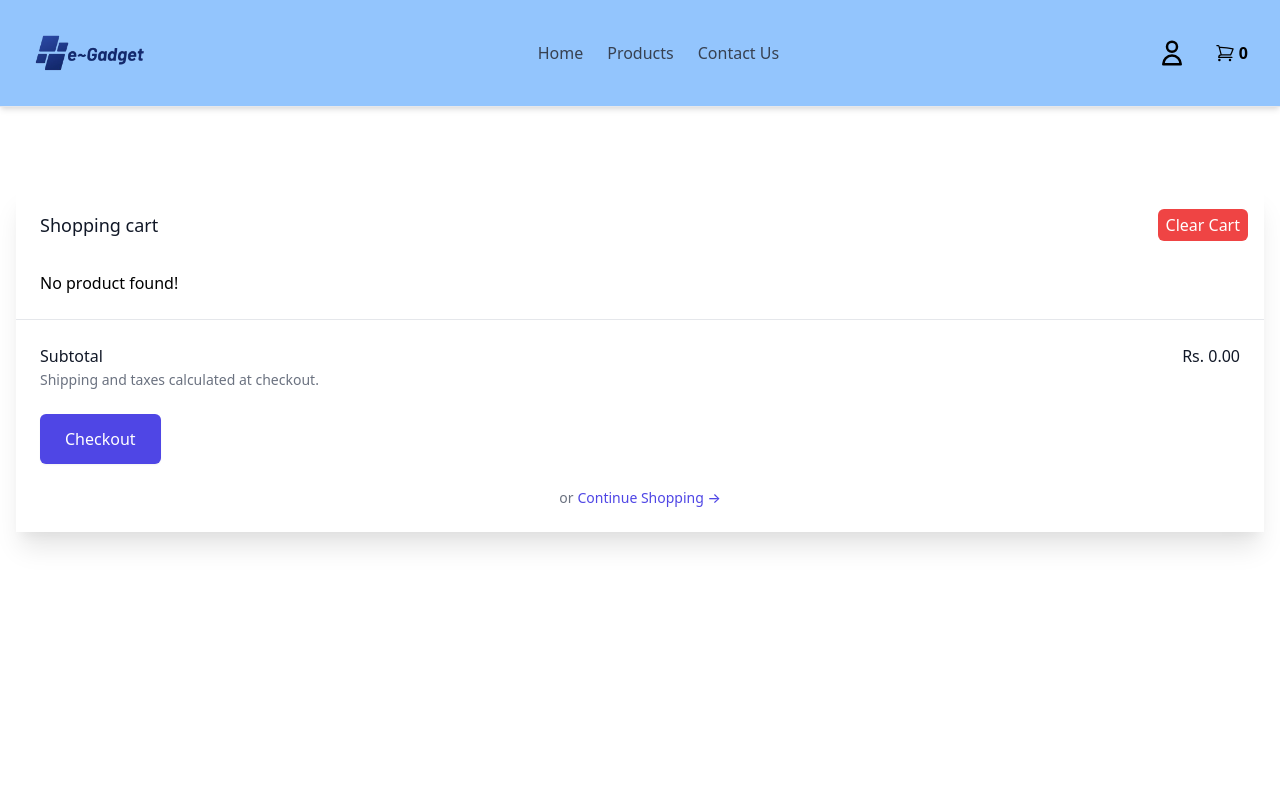
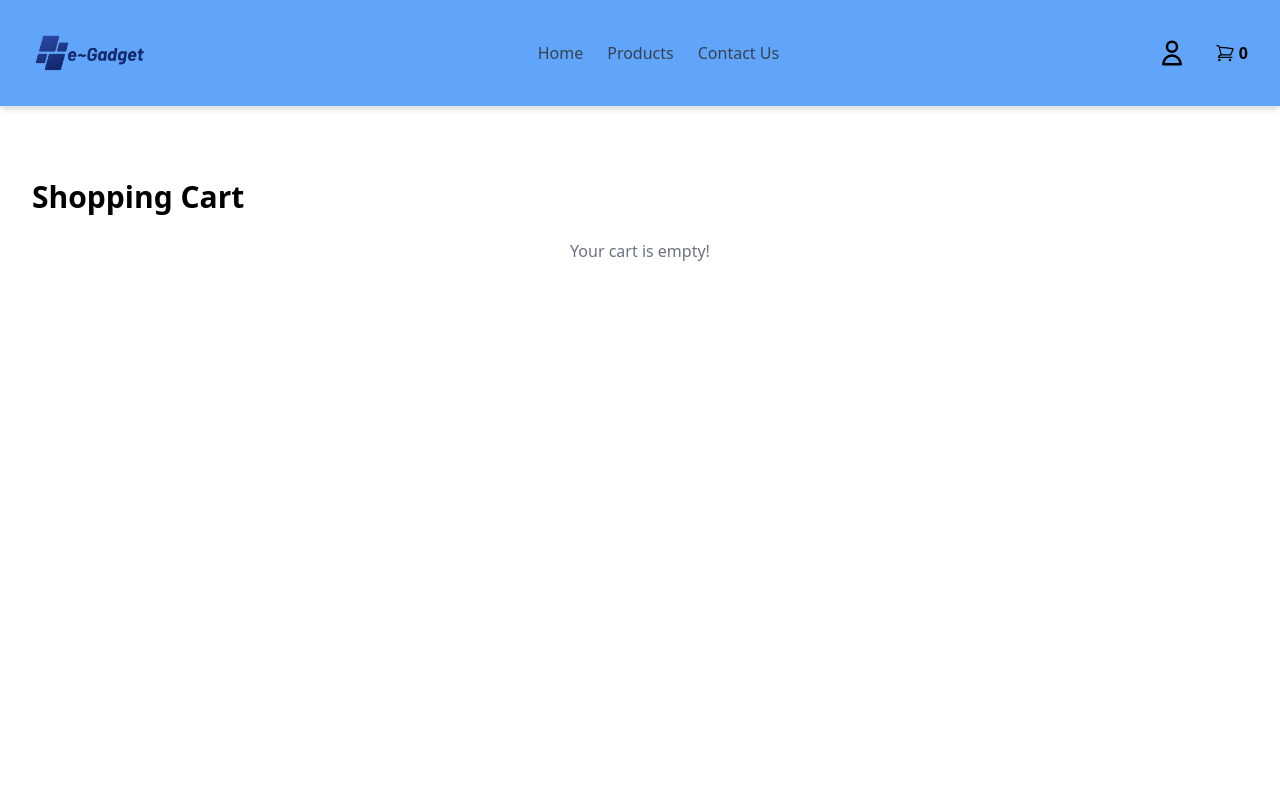
Before and after one commit to nishant1100/security_cw2, a React (Vite) app in the folder EGadgetsFrontend/: page /cart in a window 1280 px wide. Shown: the top 800 px of the page. Built offline with nearby package versions, Linux system fonts and the light colour scheme.

Commit message:
login page updated

```diff
--- a/EGadgetsFrontend/src/components/Navbar.jsx
+++ b/EGadgetsFrontend/src/components/Navbar.jsx
@@ -34,7 +34,7 @@ const Navbar = () => {
   };
 
   return (
-    <header className="bg-blue-300 max-w-screen-2xl mx-auto px-4 py-4 border-b shadow-md bg-white">
+    <header className="bg-blue-400 max-w-screen-2xl mx-auto px-4 py-4 border-b shadow-md bg-white">
       <nav className="flex items-center justify-between">
         {/* Logo Section */}
         <div className="flex-shrink-0">
--- a/EGadgetsFrontend/src/pages/products/CartPage.jsx
+++ b/EGadgetsFrontend/src/pages/products/CartPage.jsx
@@ -1,3 +1,157 @@
+// import React from 'react';
+// import { useDispatch, useSelector } from 'react-redux';
+// import { Link, useNavigate } from 'react-router-dom';
+// import { getImgUrl } from '../../utils/getImgUrl';
+// import { clearCart, removeFromCart } from '../../redux/features/cart/cartSlice';
+
+// const CartPage = () => {
+//     const cartItems = useSelector(state => state.cart.cartItems);
+//     const dispatch = useDispatch();
+//     const navigate = useNavigate();
+
+//     // Function to safely extract a price value
+//     const parsePrice = (price) => {
+//         if (price && typeof price === 'object' && price.$numberDecimal) {
+//             return parseFloat(price.$numberDecimal); // If it's a Decimal128 type, extract the number
+//         }
+//         return parseFloat(price) || 0; // Return 0 if not a valid number
+//     };
+
+//     // Calculate total price
+//     const totalPrice = cartItems.reduce((acc, item) => {
+//         const newPrice = parsePrice(item.new_price); // Use parsePrice for new_price
+//         return acc + newPrice;
+//     }, 0).toFixed(2);
+
+//     // Calculate total savings
+//     const totalSavings = cartItems.reduce((acc, item) => {
+//         const oldPrice = parsePrice(item.old_price); // Use parsePrice for old_price
+//         const newPrice = parsePrice(item.new_price); // Use parsePrice for new_price
+//         return acc + (oldPrice - newPrice);
+//     }, 0).toFixed(2);
+
+//     const handleRemoveFromCart = (product) => {
+//         dispatch(removeFromCart(product));
+//     };
+
+//     const handleClearCart = () => {
+//         dispatch(clearCart());
+//     };
+
+//     // Check if the user is logged in
+//     const token = localStorage.getItem('token');
+
+//     // Handle Checkout with validation
+//     const handleCheckout = () => {
+//         if (cartItems.length === 0) {
+//             alert("Your cart is empty! Add items to the cart before proceeding to checkout.");
+//         } else if (!token) {
+//             alert("You need to log in first!");
+//             navigate("/login"); // Redirect to login page
+//         } else {
+//             navigate("/checkout"); // Proceed to checkout if cart has items and user is logged in
+//         }
+//     };
+
+//     return (
+//         <>
+//             <div className="flex mt-12 h-full flex-col overflow-hidden bg-white shadow-xl">
+//                 <div className="flex-1 overflow-y-auto px-4 py-6 sm:px-6">
+//                     <div className="flex items-start justify-between">
+//                         <div className="text-lg font-medium text-gray-900">Shopping cart</div>
+//                         <div className="ml-3 flex h-7 items-center">
+//                             <button
+//                                 type="button"
+//                                 onClick={handleClearCart}
+//                                 className="relative -m-2 py-1 px-2 bg-red-500 text-white rounded-md hover:bg-secondary transition-all duration-200"
+//                             >
+//                                 <span>Clear Cart</span>
+//                             </button>
+//                         </div>
+//                     </div>
+
+//                     <div className="mt-8">
+//                         <div className="flow-root">
+//                             {
+//                                 cartItems.length > 0 ? (
+//                                     <ul role="list" className="-my-6 divide-y divide-gray-200">
+//                                         {
+//                                             cartItems.map((product) => (
+//                                                 <li key={product?._id} className="flex py-6">
+//                                                     <div className="h-24 w-24 flex-shrink-0 overflow-hidden rounded-md border border-gray-200">
+//                                                         <img
+//                                                             alt=""
+//                                                             src={`${getImgUrl(product?.productImage)}`}
+//                                                             className="h-full w-full object-cover object-center"
+//                                                         />
+//                                                     </div>
+
+//                                                     <div className="ml-4 flex flex-1 flex-col">
+//                                                         <div>
+//                                                             <div className="flex flex-wrap justify-between text-base font-medium text-gray-900">
+//                                                                 <h3>
+//                                                                     <Link to='/'>{product?.title}</Link>
+//                                                                 </h3>
+//                                                                 <p className="sm:ml-4">Rs. {parsePrice(product?.new_price).toFixed(2)}</p> {/* Safely parse and format price */}
+//                                                             </div>
+//                                                             <p className="mt-1 text-sm text-gray-500 capitalize"><strong>Category: </strong>{product?.category}</p>
+//                                                         </div>
+//                                                         <div className="flex flex-1 flex-wrap items-end justify-between space-y-2 text-sm">
+//                                                             <p className="text-gray-500"><strong>Qty:</strong> 1</p>
+
+//                                                             <div className="flex">
+//                                                                 <button
+//                                                                     onClick={() => handleRemoveFromCart(product)}
+//                                                                     type="button" className="font-medium text-indigo-600 hover:text-indigo-500">
+//                                                                     Remove
+//                                                                 </button>
+//                                                             </div>
+//                                                         </div>
+//                                                     </div>
+//                                                 </li>
+//                                             ))
+//                                         }
+//                                     </ul>
+//                                 ) : (<p>No product found!</p>)
+//                             }
+//                         </div>
+//                     </div>
+//                 </div>
+
+//                 <div className="border-t border-gray-200 px-4 py-6 sm:px-6">
+//                     <div className="flex justify-between text-base font-medium text-gray-900">
+//                         <p>Subtotal</p>
+//                         <p>Rs. {totalPrice}</p> {/* Display totalPrice */}
+//                     </div>
+//                     <p className="mt-0.5 text-sm text-gray-500">Shipping and taxes calculated at checkout.</p>
+
+//                     <div className="mt-6">
+//                         <button
+//                             onClick={handleCheckout} // Call the handleCheckout function
+//                             className="flex items-center justify-center rounded-md border border-transparent bg-indigo-600 px-6 py-3 text-base font-medium text-white shadow-sm hover:bg-indigo-700"
+//                         >
+//                             Checkout
+//                         </button>
+//                     </div>
+//                     <div className="mt-6 flex justify-center text-center text-sm text-gray-500">
+//                         <Link to="/">
+//                             or
+//                             <button
+//                                 type="button"
+//                                 className="font-medium text-indigo-600 hover:text-indigo-500 ml-1"
+//                             >
+//                                 Continue Shopping
+//                                 <span aria-hidden="true"> &rarr;</span>
+//                             </button>
+//                         </Link>
+//                     </div>
+//                 </div>
+//             </div>
+//         </>
+//     );
+// };
+
+// export default CartPage;
 import React from 'react';
 import { useDispatch, useSelector } from 'react-redux';
 import { Link, useNavigate } from 'react-router-dom';
@@ -5,149 +159,129 @@ import { getImgUrl } from '../../utils/getImgUrl';
 import { clearCart, removeFromCart } from '../../redux/features/cart/cartSlice';
 
 const CartPage = () => {
-    const cartItems = useSelector(state => state.cart.cartItems);
+  const cartItems = useSelector((state) => state.cart.cartItems);
   const dispatch = useDispatch();
   const navigate = useNavigate();
 
-    // Function to safely extract a price value
   const parsePrice = (price) => {
     if (price && typeof price === 'object' && price.$numberDecimal) {
-            return parseFloat(price.$numberDecimal); // If it's a Decimal128 type, extract the number
+      return parseFloat(price.$numberDecimal);
     }
-        return parseFloat(price) || 0; // Return 0 if not a valid number
+    return parseFloat(price) || 0;
   };
 
-    // Calculate total price
-    const totalPrice = cartItems.reduce((acc, item) => {
-        const newPrice = parsePrice(item.new_price); // Use parsePrice for new_price
-        return acc + newPrice;
-    }, 0).toFixed(2);
+  const totalPrice = cartItems
+    .reduce((acc, item) => acc + parsePrice(item.new_price), 0)
+    .toFixed(2);
 
-    // Calculate total savings
-    const totalSavings = cartItems.reduce((acc, item) => {
-        const oldPrice = parsePrice(item.old_price); // Use parsePrice for old_price
-        const newPrice = parsePrice(item.new_price); // Use parsePrice for new_price
-        return acc + (oldPrice - newPrice);
-    }, 0).toFixed(2);
+  const totalSavings = cartItems
+    .reduce(
+      (acc, item) =>
+        acc + (parsePrice(item.old_price) - parsePrice(item.new_price)),
+      0
+    )
+    .toFixed(2);
 
-    const handleRemoveFromCart = (product) => {
-        dispatch(removeFromCart(product));
-    };
-
-    const handleClearCart = () => {
-        dispatch(clearCart());
-    };
-
-    // Check if the user is logged in
+  const handleRemoveFromCart = (product) => dispatch(removeFromCart(product));
+  const handleClearCart = () => dispatch(clearCart());
   const token = localStorage.getItem('token');
 
-    // Handle Checkout with validation
   const handleCheckout = () => {
     if (cartItems.length === 0) {
-            alert("Your cart is empty! Add items to the cart before proceeding to checkout.");
+      alert('Your cart is empty! Add items to the cart before proceeding.');
     } else if (!token) {
-            alert("You need to log in first!");
-            navigate("/login"); // Redirect to login page
+      alert('You need to log in first!');
+      navigate('/login');
     } else {
-            navigate("/checkout"); // Proceed to checkout if cart has items and user is logged in
+      navigate('/checkout');
     }
   };
 
   return (
-        <>
-            <div className="flex mt-12 h-full flex-col overflow-hidden bg-white shadow-xl">
-                <div className="flex-1 overflow-y-auto px-4 py-6 sm:px-6">
-                    <div className="flex items-start justify-between">
-                        <div className="text-lg font-medium text-gray-900">Shopping cart</div>
-                        <div className="ml-3 flex h-7 items-center">
+    <div className="max-w-7xl mx-auto px-4 py-10">
+      <div className="flex items-center justify-between mb-6">
+        <h2 className="text-3xl font-bold">Shopping Cart</h2>
+        {cartItems.length > 0 && (
           <button
-                                type="button"
             onClick={handleClearCart}
-                                className="relative -m-2 py-1 px-2 bg-red-500 text-white rounded-md hover:bg-secondary transition-all duration-200"
+            className="bg-red-500 text-white px-4 py-2 rounded hover:bg-red-600"
           >
-                                <span>Clear Cart</span>
+            Clear Cart
           </button>
-                        </div>
+        )}
       </div>
 
-                    <div className="mt-8">
-                        <div className="flow-root">
-                            {
-                                cartItems.length > 0 ? (
-                                    <ul role="list" className="-my-6 divide-y divide-gray-200">
-                                        {
-                                            cartItems.map((product) => (
-                                                <li key={product?._id} className="flex py-6">
-                                                    <div className="h-24 w-24 flex-shrink-0 overflow-hidden rounded-md border border-gray-200">
+      {cartItems.length > 0 ? (
+        <div className="grid gap-6">
+          {cartItems.map((product) => (
+            <div
+              key={product?._id}
+              className="flex flex-col sm:flex-row items-center gap-6 border p-4 rounded-md shadow-sm"
+            >
               <img
-                                                            alt=""
-                                                            src={`${getImgUrl(product?.productImage)}`}
-                                                            className="h-full w-full object-cover object-center"
+                src={getImgUrl(product?.productImage)}
+                alt={product?.title}
+                className="w-28 h-28 object-cover rounded-md border"
               />
+
+              <div className="flex-1 w-full">
+                <div className="flex flex-col sm:flex-row sm:justify-between sm:items-center">
+                  <h3 className="text-lg font-semibold text-gray-800">
+                    <Link to="/">{product?.title}</Link>
+                  </h3>
+                  <p className="text-indigo-600 font-bold text-lg">
+                    Rs. {parsePrice(product?.new_price).toFixed(2)}
+                  </p>
                 </div>
-
-                                                    <div className="ml-4 flex flex-1 flex-col">
-                                                        <div>
-                                                            <div className="flex flex-wrap justify-between text-base font-medium text-gray-900">
-                                                                <h3>
-                                                                    <Link to='/'>{product?.title}</Link>
-                                                                </h3>
-                                                                <p className="sm:ml-4">Rs. {parsePrice(product?.new_price).toFixed(2)}</p> {/* Safely parse and format price */}
-                                                            </div>
-                                                            <p className="mt-1 text-sm text-gray-500 capitalize"><strong>Category: </strong>{product?.category}</p>
-                                                        </div>
-                                                        <div className="flex flex-1 flex-wrap items-end justify-between space-y-2 text-sm">
-                                                            <p className="text-gray-500"><strong>Qty:</strong> 1</p>
-
-                                                            <div className="flex">
+                <p className="text-sm text-gray-500 mt-1">
+                  <strong>Category:</strong> {product?.category}
+                </p>
+                <div className="mt-2 flex justify-between items-center">
+                  <p className="text-gray-500">
+                    <strong>Quantity:</strong> 1
+                  </p>
                   <button
                     onClick={() => handleRemoveFromCart(product)}
-                                                                    type="button" className="font-medium text-indigo-600 hover:text-indigo-500">
+                    className="text-red-600 hover:underline"
+                  >
                     Remove
                   </button>
                 </div>
               </div>
             </div>
-                                                </li>
-                                            ))
-                                        }
-                                    </ul>
-                                ) : (<p>No product found!</p>)
-                            }
+          ))}
+
+          <div className="border-t pt-6">
+            <div className="flex justify-between text-xl font-medium">
+              <span>Subtotal</span>
+              <span>Rs. {totalPrice}</span>
+            </div>
+            <p className="text-sm text-gray-400 mt-1">
+              Shipping and taxes calculated at checkout.
+            </p>
+
+            <div className="mt-6 flex flex-col sm:flex-row gap-4">
+              <button
+                onClick={handleCheckout}
+                className="bg-blue-600 hover:bg-blue-700 text-white px-6 py-3 rounded-md w-full sm:w-auto"
+              >
+                Proceed to Checkout
+              </button>
+              <button>
+              <Link
+                to="/"
+                className="bg-white-600 rad hover:bg-blue-700 text-black px-6 py-3 rounded-md w-full sm:w-auto"
+              >
+                Continue Shopping
+              </Link>
+              </button>
             </div>
           </div>
         </div>
-
-                <div className="border-t border-gray-200 px-4 py-6 sm:px-6">
-                    <div className="flex justify-between text-base font-medium text-gray-900">
-                        <p>Subtotal</p>
-                        <p>Rs. {totalPrice}</p> {/* Display totalPrice */}
+      ) : (
+        <p className="text-gray-500 text-center">Your cart is empty!</p>
+      )}
     </div>
-                    <p className="mt-0.5 text-sm text-gray-500">Shipping and taxes calculated at checkout.</p>
-
-                    <div className="mt-6">
-                        <button
-                            onClick={handleCheckout} // Call the handleCheckout function
-                            className="flex items-center justify-center rounded-md border border-transparent bg-indigo-600 px-6 py-3 text-base font-medium text-white shadow-sm hover:bg-indigo-700"
-                        >
-                            Checkout
-                        </button>
-                    </div>
-                    <div className="mt-6 flex justify-center text-center text-sm text-gray-500">
-                        <Link to="/">
-                            or
-                            <button
-                                type="button"
-                                className="font-medium text-indigo-600 hover:text-indigo-500 ml-1"
-                            >
-                                Continue Shopping
-                                <span aria-hidden="true"> &rarr;</span>
-                            </button>
-                        </Link>
-                    </div>
-                </div>
-            </div>
-        </>
   );
 };
 
```
Also changed, not shown: EGadgetsFrontend/src/components/Login.jsx (+74 -17 lines), EGadgetsFrontend/src/redux/features/cart/cartSlice.js (+0 -51 lines), 1 other file (tests, documents, lock files or other folders). Lines whose indentation alone changed are shown as unchanged.
